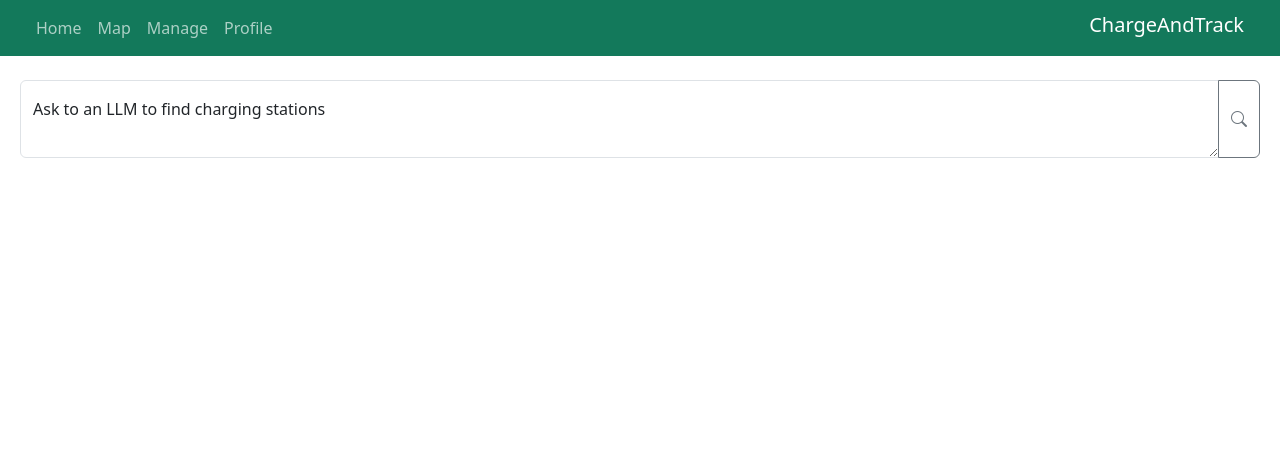
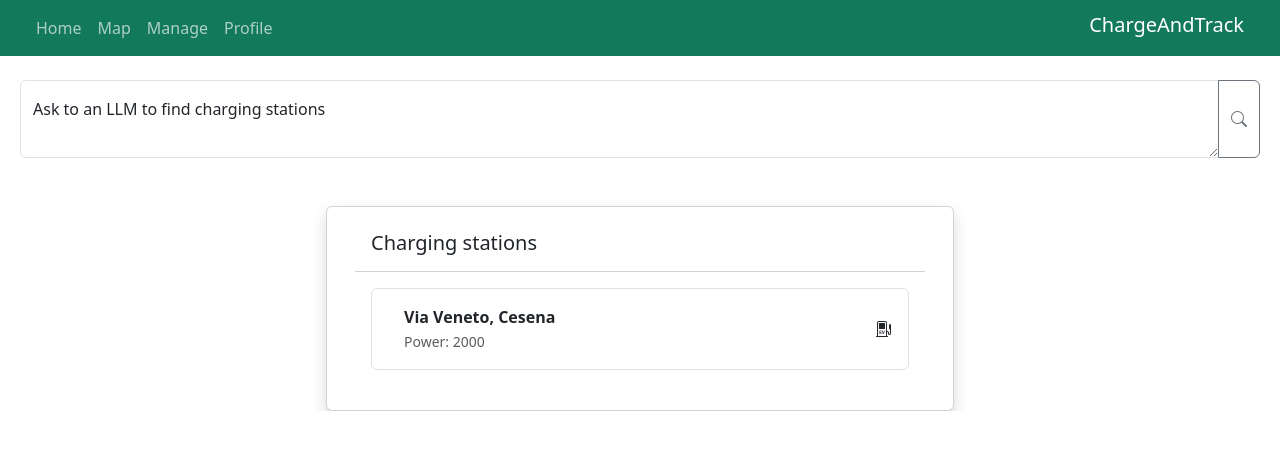
Before and after one commit to ChargeAndTrack/frontend, a Vue app: page / in a window 1280 px wide. Shown: the top 450 px of the page. Built offline with nearby package versions, Linux system fonts and the light colour scheme; sample sign-in values are in the browser's storage.

Commit message:
feat(home): add ChargingStationItem and ListItemsCard components, so add them to the HomePage; refactor CarsCard component using ListItemsCard component

```diff
--- a/src/components/CarsCard.vue
+++ b/src/components/CarsCard.vue
@@ -1,6 +1,7 @@
 <script setup lang="ts">
 import type { Car } from '@/types/car';
 import CarItem from './CarItem.vue';
+import ListItemsCard from './ListItemsCard.vue';
 
 const props = defineProps<{ cars: Car[] }>();
 const emit = defineEmits<{
@@ -11,19 +12,17 @@ const emit = defineEmits<{
 </script>
 
 <template>
-  <div class="container-fluid pt-2 pb-5 pb-md-0">
-    <div class="row justify-content-center">
-      <div class="card shadow col-12 col-md-6 d-flex flex-column">
-        <div class="card-body d-flex flex-column">
-          <!-- Cars header -->
+  <ListItemsCard>
+    <template #card-header>
       <div class="d-flex justify-content-between align-items-center pb-2">
         <h5 class="card-title">Cars</h5>
         <button type="button" class="btn btn-primary rounded-circle" @click="emit('add-car')">
           <i class="bi bi-plus fs-4"></i>
         </button>
       </div>
+    </template>
 
-          <!-- Cars list -->
+    <template #card-body>
       <div class="flex-grow-1 overflow-auto">
         <p v-if="props.cars.length === 0">No cars registered.</p>
         <CarItem
@@ -34,8 +33,6 @@ const emit = defineEmits<{
           @delete="emit('delete-car', $event)"
         />
       </div>
-        </div>
-      </div>
-    </div>
-  </div>
     </template>
+  </ListItemsCard>
+</template>
--- /dev/null
+++ b/src/components/ChargingStationItem.vue
@@ -0,0 +1,23 @@
+<script setup lang="ts">
+import type { ChargingStation } from '@/types/chargingStation';
+import type { Address } from '@/types/location';
+
+const props = defineProps<{
+  chargingStation: ChargingStation,
+  chargingStationAddress: Address
+}>();
+</script>
+
+<template>
+  <div class="d-flex justify-content-between align-items-center border rounded p-3 mb-2">
+    <div class="d-flex align-items-center">
+      <div class="ms-3">
+        <div class="fw-semibold">
+          {{ props.chargingStationAddress.street }}, {{ props.chargingStationAddress.city }}
+        </div>
+        <small class="text-muted">Power: {{ props.chargingStation.power }}</small>
+      </div>
+    </div>
+    <i class="bi bi-ev-station"></i>
+  </div>
+</template>
--- /dev/null
+++ b/src/components/ListItemsCard.vue
@@ -0,0 +1,19 @@
+<script setup lang="ts">
+</script>
+
+<template>
+  <div class="container-fluid pt-2 pb-5 pb-md-0">
+    <div class="row justify-content-center">
+      <div class="card shadow col-8 col-md-6 d-flex flex-column">
+        <div class="card-body d-flex flex-column">
+          <div class="card-header">
+            <slot name="card-header"></slot>
+          </div>
+          <div class="card-body">
+            <slot name="card-body"></slot>
+          </div>
+        </div>
+      </div>
+    </div>
+  </div>
+</template>
--- a/src/pages/HomePage.vue
+++ b/src/pages/HomePage.vue
@@ -1,8 +1,21 @@
 <script setup lang="ts">
 import SearchBar from '@/components/SearchBar.vue';
-import { ref } from 'vue';
+import ChargingStationItem from '@/components/ChargingStationItem.vue';
+import type { ChargingStation } from '@/types/chargingStation';
+import type { Address } from '@/types/location';
+import { reactive, ref } from 'vue';
+import ListItemsCard from '@/components/ListItemsCard.vue';
 
 const searchText = ref<string>('');
+const chargingStations = reactive<[{
+  id: string,
+  station: ChargingStation,
+  address: Address
+}]>([{
+  id: "cs-1",
+  station: { power: 2000 },
+  address: { street: "Via Veneto", city: "Cesena" }
+}]);
 
 const llmSearch = async () => {};
 </script>
@@ -20,6 +33,20 @@ const llmSearch = async () => {};
         </div>
       </template>
     </SearchBar>
+
+    <ListItemsCard>
+      <template #card-header>
+        <h5 class="card-title">Charging stations</h5>
+      </template>
+      <template #card-body>
+        <ChargingStationItem
+          v-for="chargingStation in chargingStations"
+          :key="chargingStation.id"
+          :charging-station="chargingStation.station"
+          :charging-station-address="chargingStation.address"
+        />
+      </template>
+    </ListItemsCard>
   </div>
 </template>
 
--- a/src/scss/custom.scss
+++ b/src/scss/custom.scss
@@ -33,6 +33,10 @@ $border-teal: #{rgba($teal-800, 1)};
     --bs-btn-focus-shadow-rgb: 19, 121, 91;
   }
 
+  .card-header {
+    --bs-card-cap-bg: #{rgba($white, 1)};
+  }
+
   .form-check-input:checked {
     background-color: $teal-700;
     border-color: $teal-200;
```
Lines whose indentation alone changed are shown as unchanged.
